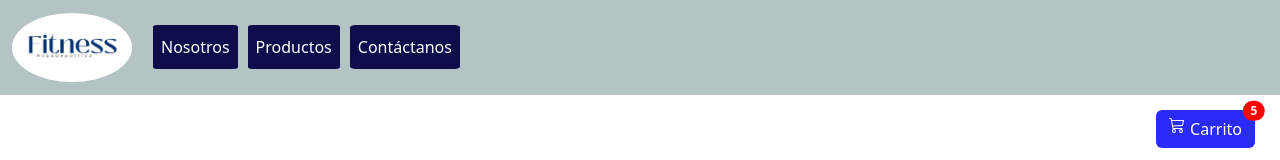
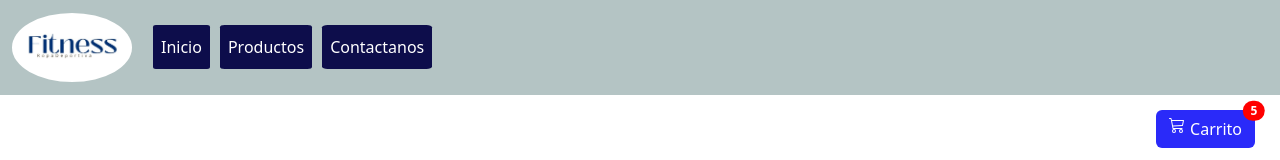
Before and after one commit to mariaperezcobo/react, a React (Vite) app: page / in a window 1280 px wide. Shown: the top 160 px of the page. Built offline with nearby package versions, Linux system fonts and the light colour scheme.

Commit message:
mejoras en el navegador

```diff
--- a/src/components/Header/Header.jsx
+++ b/src/components/Header/Header.jsx
@@ -1,37 +1,27 @@
 import './Header.scss'
 import reactLogo3 from '../../assets/logo2.png'
+import Container from 'react-bootstrap/Container';
+import Nav from 'react-bootstrap/Nav';
+import Navbar from 'react-bootstrap/Navbar';
+import NavDropdown from 'react-bootstrap/NavDropdown';
 
 export const Header = () =>{
     return (
         <div>
-           <div className="color--barranav">
-             <nav className="navbar navbar-expand-lg colornav">
-            <div className="container-fluid">
-
-               <a className="navbar-brand" href="">
-                  <img className="logo" src={reactLogo3} alt="logo"></img>
-               </a>
-               <button className="navbar-toggler" type="button" data-bs-toggle="collapse"
-                  data-bs-target="#navbarNavDropdown" aria-controls="navbarNavDropdown" aria-expanded="false"
-                  aria-label="Toggle navigation">
-                  <span className="navbar-toggler-icon"></span>
-               </button>
-
-               <div className="collapse navbar-collapse" id="navbarNavDropdown">
-                  <ul className="navbar-nav">
-                     <li className="nav-item">
-                        <a className="nav-link botonnav" href="">Nosotros</a>
-                     </li>
-                     <li className="nav-item">
-                        <a className="nav-link botonnav" href="">Productos</a>
-                     </li>
-                     <li className="nav-item">
-                        <a className="nav-link botonnav" href="">Contáctanos</a>
-                     </li>
-                  </ul>
-               </div>
-            </div>
-         </nav>
+           <div className="color--barranav colornav">
+           <Navbar expand="lg" className="colornav">
+      <Container>
+        <Navbar.Brand href="#home"><img className="logo" src={reactLogo3} alt="logo"></img>   </Navbar.Brand>
+        <Navbar.Toggle aria-controls="basic-navbar-nav" />
+        <Navbar.Collapse id="basic-navbar-nav">
+          <Nav className="me-auto">
+            <Nav.Link href="#home" className='botonnav'>Inicio</Nav.Link>
+            <Nav.Link href="#link" className='botonnav'>Productos</Nav.Link>
+            <Nav.Link href="#link2" className='botonnav'>Contactanos</Nav.Link>
+          </Nav>
+        </Navbar.Collapse>
+      </Container>
+    </Navbar>
            </div>
            <div className="encabezado">
 
```
